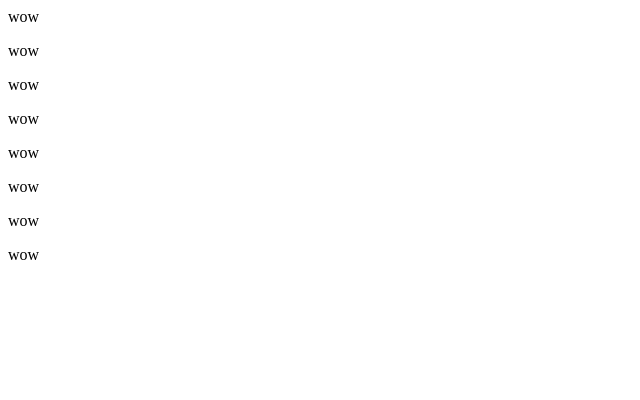
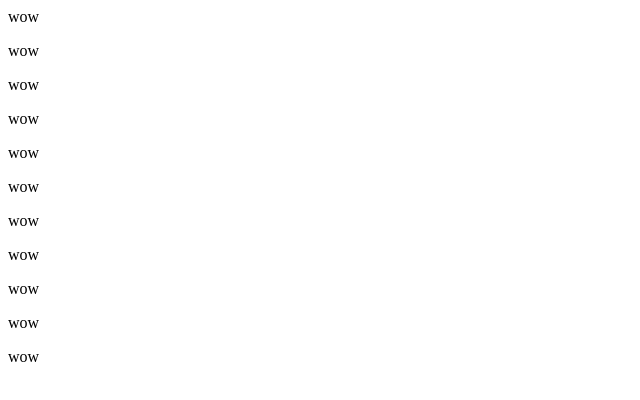
Before and after one commit to Kyle-Mendes/webhook-test, a website: page index.html in a window 1280 px wide. Shown: the whole page, without its empty margins (0-640 px from the left). Drawn offline with Linux system fonts and the light colour scheme.

Commit message:
Doing it

```diff
--- a/index.html
+++ b/index.html
@@ -6,3 +6,6 @@
 <p>wow</p>
 <p>wow</p>
 <p>wow</p>
+<p>wow</p>
+<p>wow</p>
+<p>wow</p>
```
